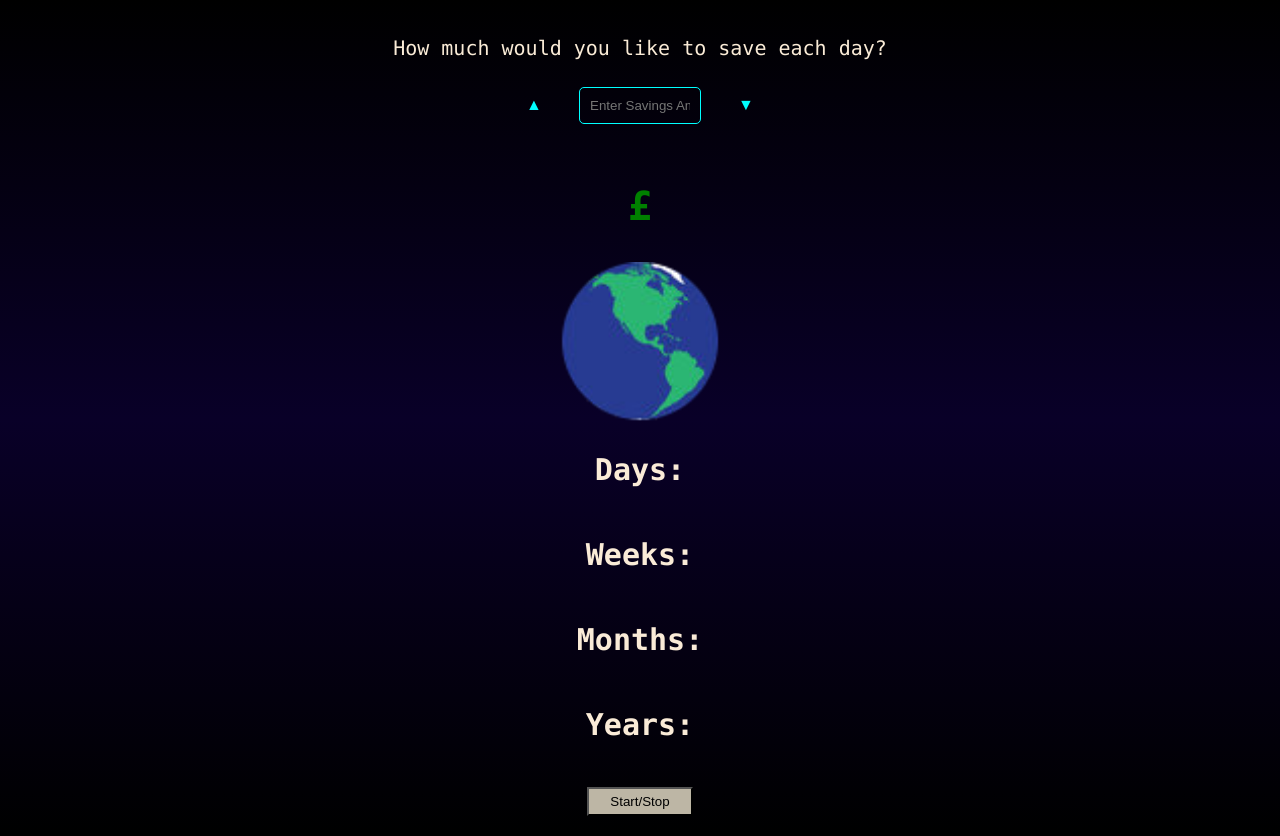
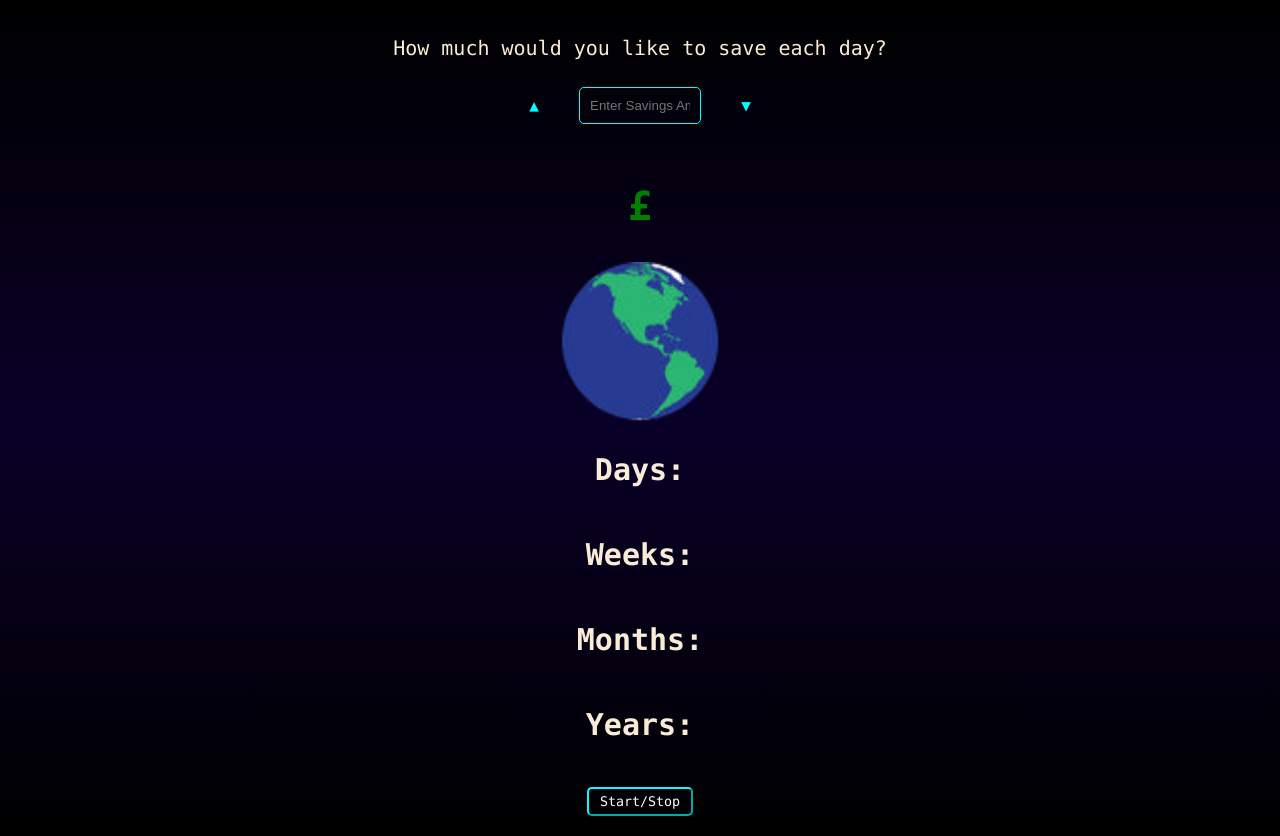
Before and after one commit to johnoptic/click-saver, a plain HTML site: page index.html in a window 1280 px wide. Drawn offline with Linux system fonts and the light colour scheme.

Commit message:
update start/stop button

```diff
--- a/style.css
+++ b/style.css
@@ -11,7 +11,7 @@ body {
     align-items: center;
 }
 
-#textPrompt, h2 {
+#textPrompt, h2, button {
     font-family: 'Lucida Console', Monaco, monospace;
 }
 
@@ -29,12 +29,17 @@ button {
     margin: 20px;
     height: 4em;
     width: 8em;
-    color: black;
-    background-color: rgb(189, 182, 165);
+    color: rgb(255, 255, 255);
+    background-color: transparent;
+    border-color: #00FFFF;
+    border-radius: 5px;
+    transition: background-color 0.3s, color 0.3s;
+    cursor: pointer;
 }
 
 button:hover{
-    background-color: rgb(158, 166, 174);
+    background-color: rgb(57, 57, 57);
+    border-color: #000;
     cursor:pointer;
 }
 
```
